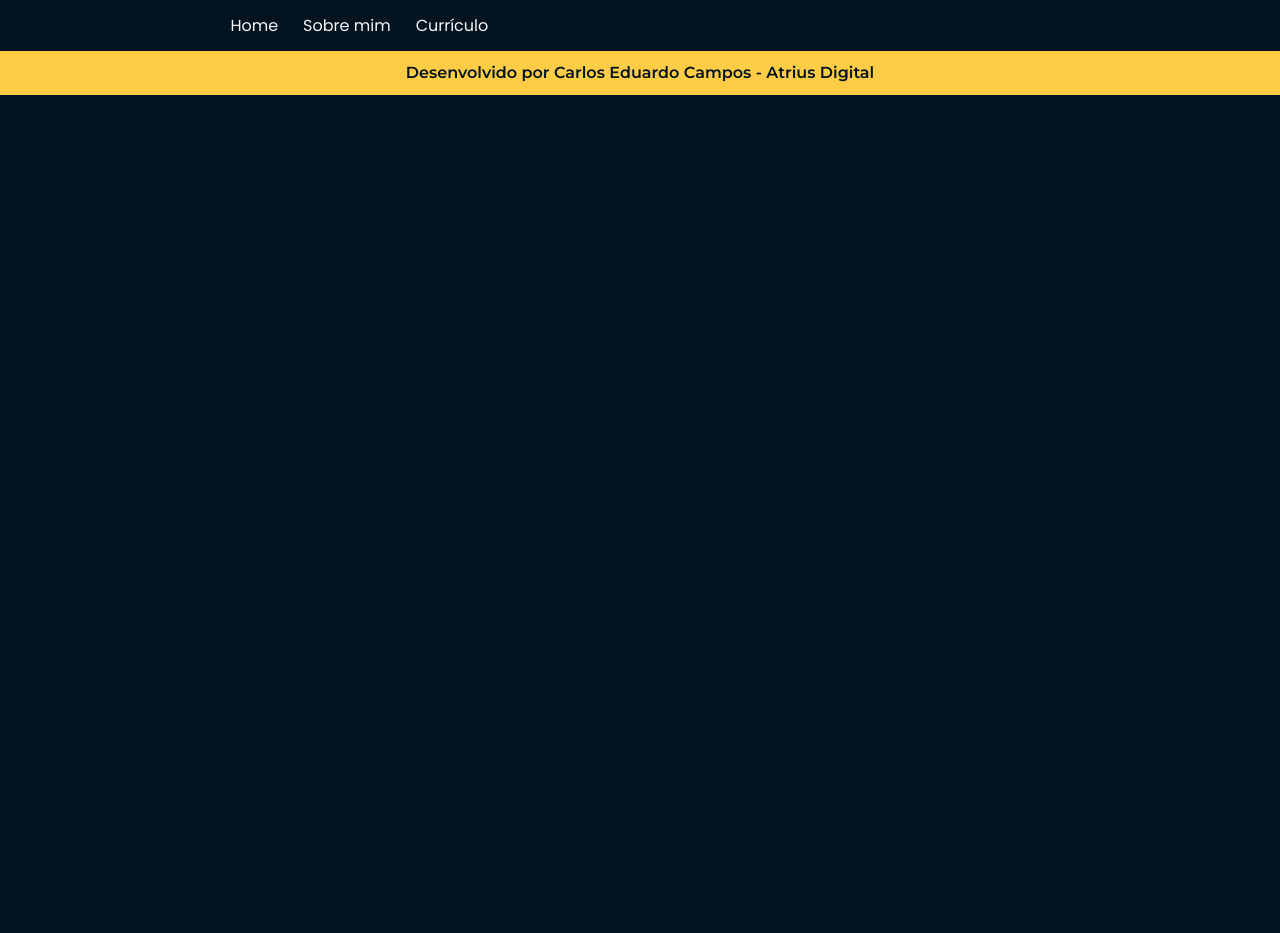
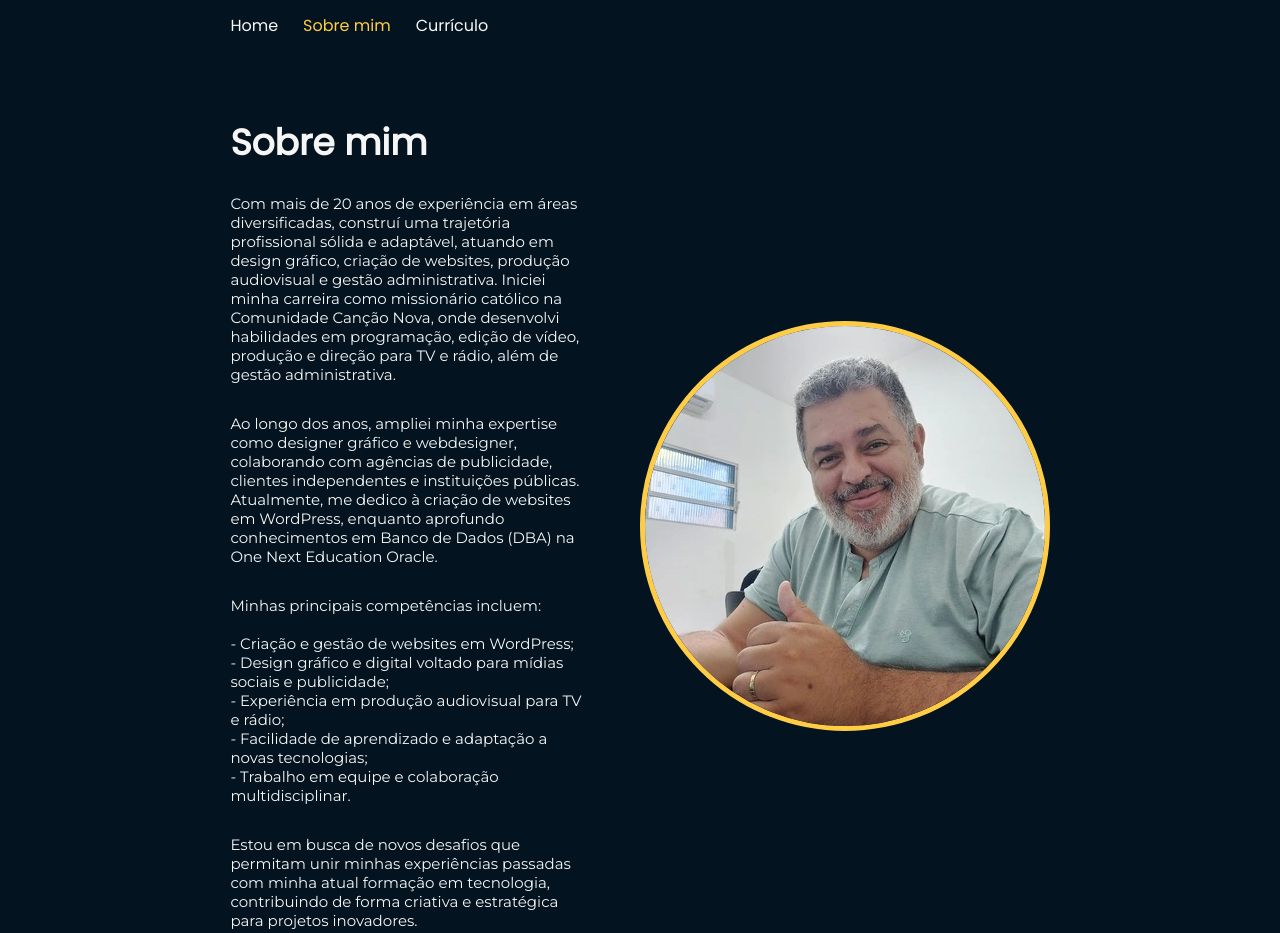
Before and after one commit to CaduCampos1975/portfolio, a plain HTML site: page about.html in a window 1280 px wide. Shown: the top 933 px of the page. Before the commit the page ends 800 px from the top, so only its background shows below. Drawn offline with Linux system fonts and the light colour scheme.

Commit message:
estilizando a pagina sobre mim

```diff
--- a/about.html
+++ b/about.html
@@ -11,11 +11,26 @@
     <header class="cabecalho">
         <nav class="cabecalho__menu">
             <a class="cabecalho__menu__links" href="index.html">Home</a>
-            <a class="cabecalho__menu__links" href="about.html">Sobre mim</a>
+            <a class="cabecalho__menu__links__ativo" href="about.html">Sobre mim</a>
             <a class="cabecalho__menu__links" href="curriculo.html">Currículo</a>
         </nav>
     </header>
-    <main></main>
+    <main class="apresentacao">
+        <section class="apresentacao__conteudo">
+            <h1 class="apresentacao__conteudo__titulo">Sobre mim</h1>
+            <p class="apresentacao__conteudo__texto">Com mais de 20 anos de experiência em áreas diversificadas, construí uma trajetória profissional sólida e adaptável, atuando em design gráfico, criação de websites, produção audiovisual e gestão administrativa. Iniciei minha carreira como missionário católico na Comunidade Canção Nova, onde desenvolvi habilidades em programação, edição de vídeo, produção e direção para TV e rádio, além de gestão administrativa.</p>
+            <p class="apresentacao__conteudo__texto">Ao longo dos anos, ampliei minha expertise como designer gráfico e webdesigner, colaborando com agências de publicidade, clientes independentes e instituições públicas. Atualmente, me dedico à criação de websites em WordPress, enquanto aprofundo conhecimentos em Banco de Dados (DBA) na One Next Education Oracle.</p>
+            <p class="apresentacao__conteudo__texto">Minhas principais competências incluem: </br></br>
+
+                - Criação e gestão de websites em WordPress;</br>
+                - Design gráfico e digital voltado para mídias sociais e publicidade;</br>
+                - Experiência em produção audiovisual para TV e rádio;</br>
+                - Facilidade de aprendizado e adaptação a novas tecnologias;</br>
+                - Trabalho em equipe e colaboração multidisciplinar.</p>
+            <p class="apresentacao__conteudo__texto">Estou em busca de novos desafios que permitam unir minhas experiências passadas com minha atual formação em tecnologia, contribuindo de forma criativa e estratégica para projetos inovadores.</p>
+        </section>
+        <img class="apresentacao__imagem" src="/im/CarlosEduardo.webp" alt="Olá eu sou o Carlos Eduardo">
+    </main>
     <footer class="rodape">
         <p>Desenvolvido por Carlos Eduardo Campos - Atrius Digital</p>
     </footer>
--- a/styles/style.css
+++ b/styles/style.css
@@ -34,6 +34,16 @@ gap:25px;
 .cabecalho__menu__links:hover{
     color: #ffcc46;
     cursor: pointer;
+}
+
+.cabecalho__menu__links__ativo {
+    font-family: "poppins", "sans-serif";
+    font-size: 16px;
+    font-weight: 400px;
+    color: #ffcc46;
+    text-decoration: none;
+    pointer-events: none; /* Desativa o clique */
+    cursor: default; /* Muda o cursor */
 }
 
 .apresentacao {
```
Also changed, not shown: curriculo.html (+1 -1 lines), index.html (+1 -1 lines).
